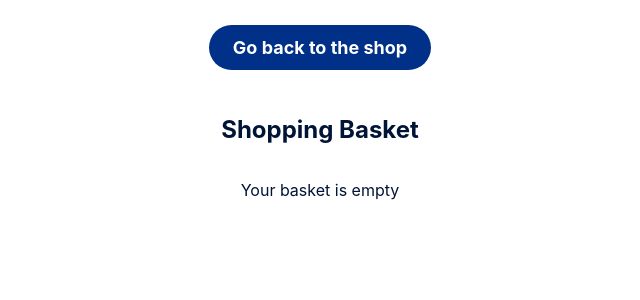
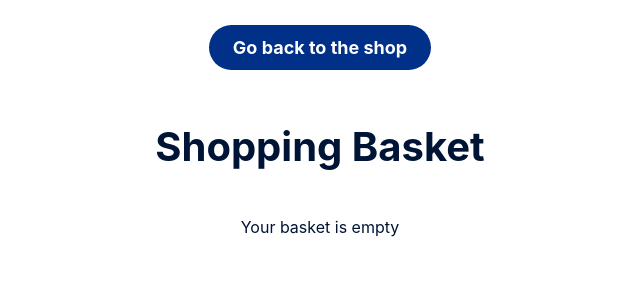
Before and after one commit to Sherinsedalo/shop-app, a React (Create React App) app: page /basket in a window 1280 px wide. Shown: the top 300 px of the page, without its empty margins (320-960 px from the left). Built offline with nearby package versions, Linux system fonts and the light colour scheme.

Commit message:
Aidan's first commit - added idea to gitignore for intellij - changes heading to h1 for accessibility

```diff
--- a/src/components/Cart/ShoppingBasket.js
+++ b/src/components/Cart/ShoppingBasket.js
@@ -25,7 +25,7 @@ export function ShoppingBasket() {
           Go back to the shop
         </Link>
       </div>
-      <h2>Shopping Basket</h2>
+      <h1>Shopping Basket</h1>
       {cartItems.length === 0 ? (
         <p>Your basket is empty</p>
       ) : (
```
Also changed, not shown: 1 other file (tests, documents, lock files or other folders).
